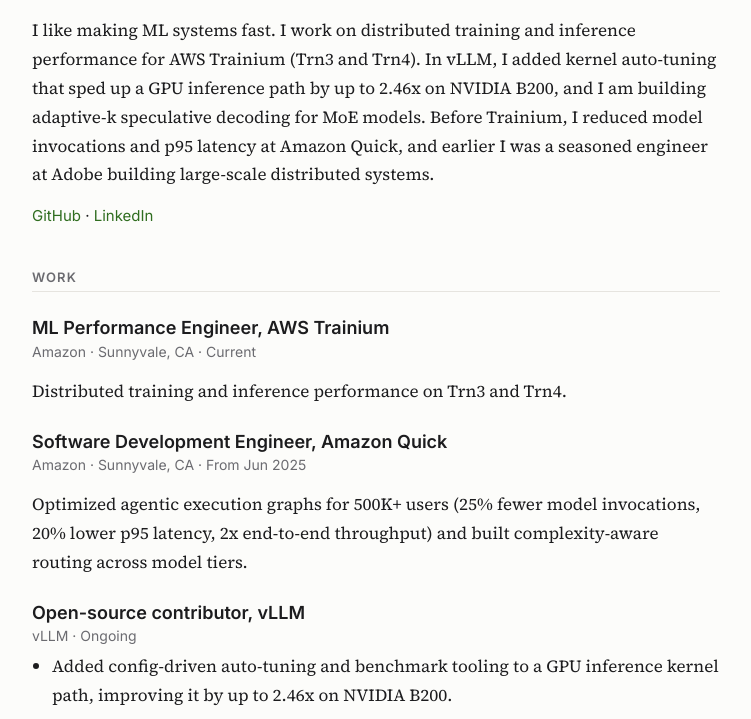
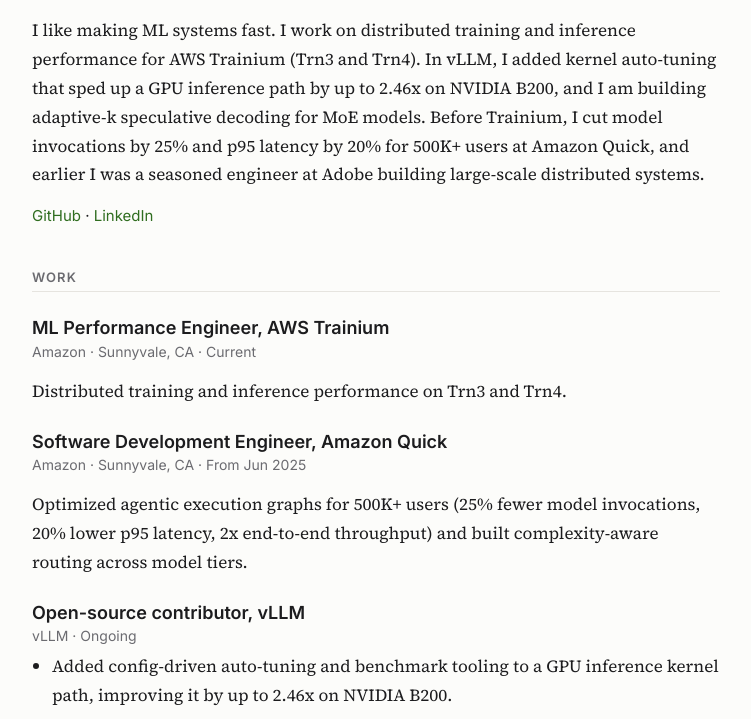
Before and after one commit to bananighosh/bananighosh.github.io, a Jekyll site: the page built from about.md, in a window 1280 px wide and 900 px high, cut to the strip 181-900 px from the top of the window. Shown: the whole strip, without its empty margins (264-1015 px from the left). Built offline with Jekyll 4.4.1, drawn with Linux system fonts in a browser that asks for light colours.

Commit message:
About: restore Amazon Quick figures in summary
Co-Authored-By: Claude Opus 5.5 <noreply@anthropic.com>
Claude-Session: https://claude.ai/code/session_01K2HJxVUv7i1duGErniTfDd

```diff
--- a/about.md
+++ b/about.md
@@ -14,7 +14,7 @@ permalink: /about/
   </div>
 </div>
 
-I like making ML systems fast. I work on distributed training and inference performance for AWS Trainium (Trn3 and Trn4). In vLLM, I added kernel auto-tuning that sped up a GPU inference path by up to 2.46x on NVIDIA B200, and I am building adaptive-k speculative decoding for MoE models. Before Trainium, I reduced model invocations and p95 latency at Amazon Quick, and earlier I was a seasoned engineer at Adobe building large-scale distributed systems.
+I like making ML systems fast. I work on distributed training and inference performance for AWS Trainium (Trn3 and Trn4). In vLLM, I added kernel auto-tuning that sped up a GPU inference path by up to 2.46x on NVIDIA B200, and I am building adaptive-k speculative decoding for MoE models. Before Trainium, I cut model invocations by 25% and p95 latency by 20% for 500K+ users at Amazon Quick, and earlier I was a seasoned engineer at Adobe building large-scale distributed systems.
 
 <p class="profile-links"><a href="https://github.com/bananighosh">GitHub</a> · <a href="https://www.linkedin.com/in/banani-ghosh/">LinkedIn</a></p>
 
```
